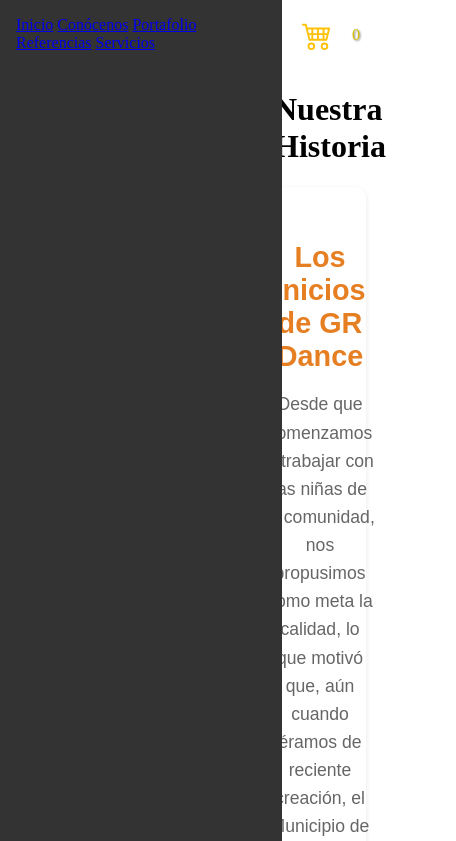
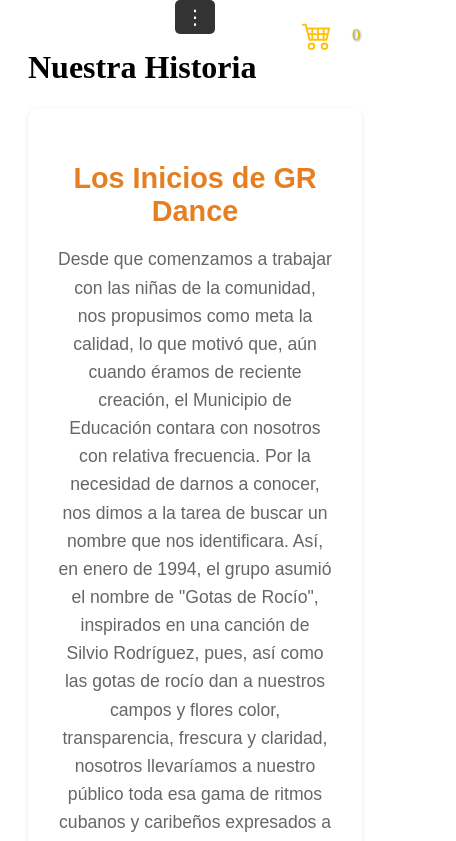
Before and after one commit to Altair000/GRDance, a website with bundled scripts: page public/conocenos.html in a window 390 px wide. Shown: the top 841 px of the page, 456 px wide, since content can reach past the window. Built offline with nearby package versions, Linux system fonts and the light colour scheme; no server answers.

Commit message:
Update sidebar.css

```diff
--- a/public/css/sidebar.css
+++ b/public/css/sidebar.css
@@ -2,49 +2,132 @@
     position: fixed;
     left: 0;
     top: 0;
-    width: 250px;
     height: 100%;
-    background-color: #333;
-    color: white;
-    padding: 1rem;
-    transition: transform 0.3s ease;
-    z-index: 1000;
+    width: 200px;
+    background-color: rgba(0, 0, 0, 0.8);
+    padding-top: 60px;
+    display: flex;
+    flex-direction: column;
+    z-index: 2;
+    transition: width 0.3s ease; /* Animación para el cambio de ancho */
 }
 
-.sidebar.collapsed {
-    transform: translateX(-100%);
+.sidebar a {
+    color: white;
+    text-decoration: none;
+    padding: 15px 20px;
+    font-size: 1.1rem;
+    font-family: Arial, sans-serif;
 }
 
-.toggle-sidebar {
-    background: none;
-    border: none;
-    color: white;
-    font-size: 1.5rem;
-    cursor: pointer;
-    margin-bottom: 1rem;
+.sidebar a:hover {
+    background-color: rgba(255, 255, 255, 0.1);
 }
 
+.sidebar a.active {
+    background-color: rgba(255, 255, 255, 0.2);
+}
+
+/* Estilos para el botón de alternancia */
+.toggle-sidebar {
+    position: absolute;
+    top: 10px;
+    right: -40px; /* Posiciona el botón fuera de la barra lateral a la derecha */
+    background-color: rgba(0, 0, 0, 0.8);
+    color: white;
+    border: none;
+    font-size: 20px;
+    cursor: pointer;
+    padding: 5px 10px;
+    border-radius: 0 5px 5px 0;
+    transition: background-color 0.3s, right 0.3s;
+}
+
+/* Estilos para el botón cuando está plegado */
+.sidebar.collapsed .toggle-sidebar {
+    right: -40px; /* Mantiene el botón visible y ajustado al nuevo ancho */
+}
+
+.toggle-sidebar:hover {
+    background-color: rgba(255, 255, 255, 0.1);
+}
+
+/* Estilos para el estado plegado */
+.sidebar.collapsed {
+    width: 60px; /* Ancho plegado */
+}
+
+.sidebar.collapsed a {
+    display: none; /* Oculta los enlaces cuando la barra lateral está plegada */
+}
+
+/* Estilos para el contenido principal */
 .main-content {
-    margin-left: 250px;
-    transition: margin-left 0.3s ease;
-    padding: 1rem;
+    margin-left: 200px;
+    transition: margin-left 0.3s ease; /* Animación para el margen */
+    min-height: 100vh;
+    padding: 20px;
 }
 
 .main-content.shifted {
-    margin-left: 0;
+    margin-left: 60px; /* Ajusta el margen cuando la barra está plegada */
 }
 
-.sidebar-overlay {
-    position: fixed;
-    top: 0;
-    left: 0;
-    width: 100%;
-    height: 100%;
-    background-color: rgba(0, 0, 0, 0.5);
-    z-index: 999;
-    display: none;
+@media (max-width: 768px) {
+    .sidebar {
+        width: 100%;
+        height: auto;
+        top: 0;
+        left: 0;
+        flex-direction: row;
+        justify-content: center;
+        padding: 10px 0;
+        transform: translateY(-100%); /* Oculta la barra por defecto */
+        transition: transform 0.3s ease; /* Animación para el desplazamiento */
+    }
+
+    .sidebar.open {
+        transform: translateY(0); /* Muestra la barra al abrir */
+    }
+
+    .sidebar.collapsed {
+        width: 100%;
+        height: 40px; /* Ajusta la altura para pantallas pequeñas */
+        padding: 5px 0;
+        transform: translateY(0); /* Mantiene la barra visible para el botón */
+    }
+
+    .sidebar a {
+        padding: 10px;
+        font-size: 1rem;
+    }
+
+    .sidebar.collapsed a {
+        display: none; /* Oculta los enlaces en pantallas pequeñas cuando está plegado */
+    }
+
+    .toggle-sidebar {
+        right: auto;
+        left: 50%;
+        transform: translateX(-50%);
+        top: 0; /* Posiciona el botón dentro de la barra */
+        border-radius: 5px;
+    }
+
+    .sidebar.collapsed .toggle-sidebar {
+        top: 0; /* Posiciona el botón dentro del área plegada */
+        left: 50%;
+        transform: translateX(-50%);
+        border-radius: 5px;
+    }
+
+    .main-content {
+        margin-left: 0;
+        margin-top: 0; /* Por defecto, sin margen superior */
+        transition: margin-top 0.3s ease;
+    }
+
+    .main-content.shifted {
+        margin-top: 40px; /* Ajusta el margen cuando la barra está abierta */
+    }
 }
-
-.sidebar-overlay.visible {
-    display: block;
-}
```
